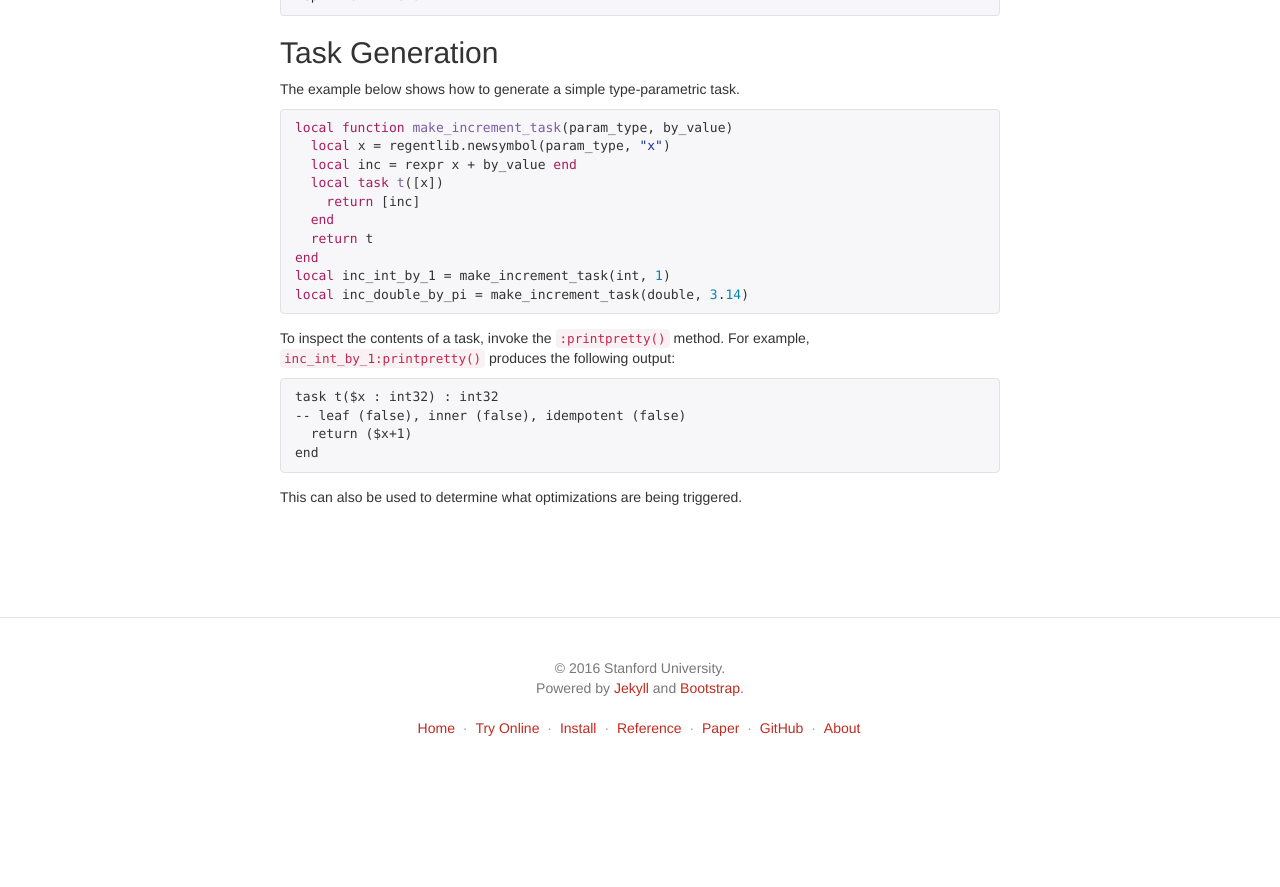
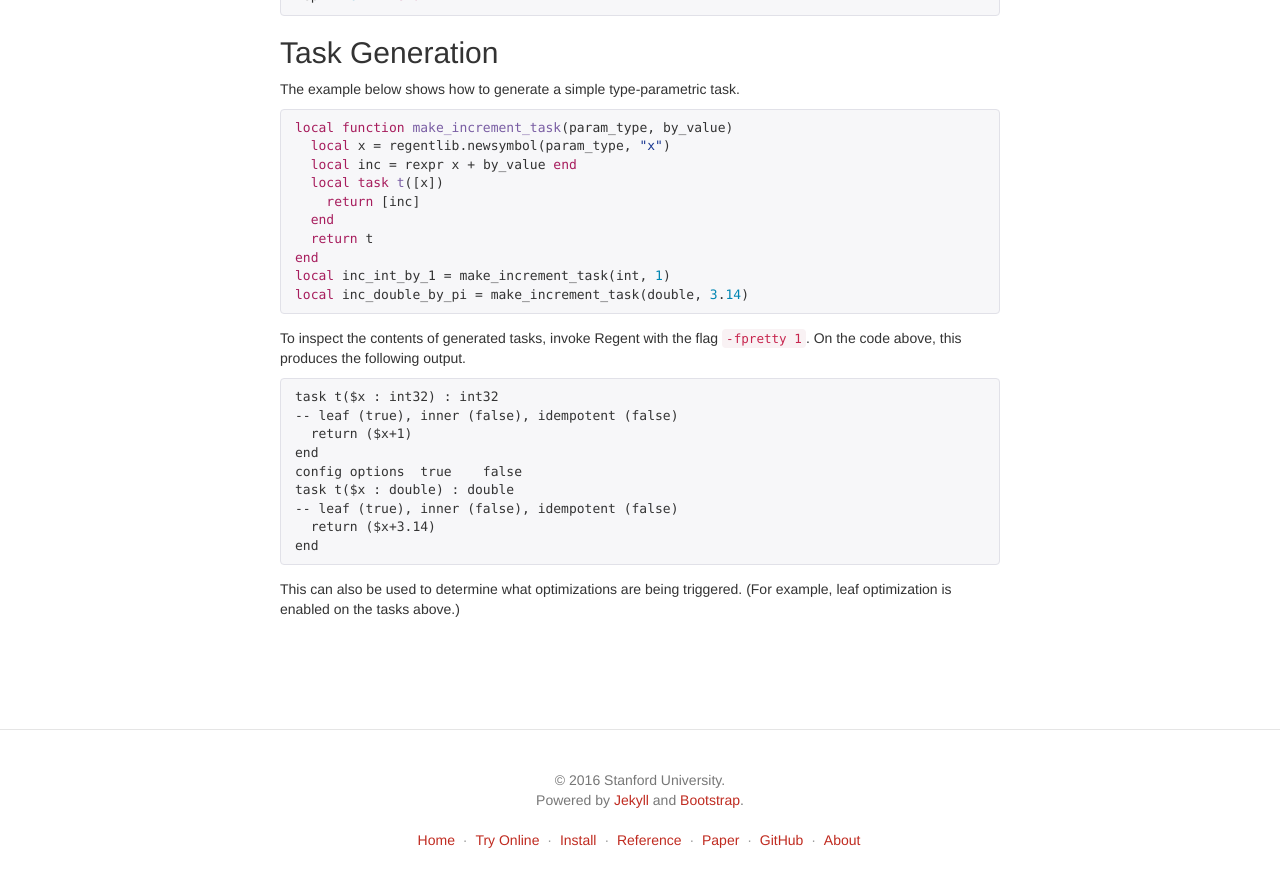
Before and after one commit to StanfordLegion/regent-lang.org, a Jekyll site: the page built from reference.md, in a window 1280 px wide and 900 px high, scrolled down 6454 px. Shown: the top 887 px of the window. Built offline with Jekyll 4.4.1, drawn with Linux system fonts in a browser that asks for light colours; nearby versions of some CDN libraries; before the commit the page ends 7242 px from its top, so only the background shows below that.

Commit message:
Revise pretty-print instructions.

```diff
--- a/reference.md
+++ b/reference.md
@@ -432,16 +432,22 @@ local inc_int_by_1 = make_increment_task(int, 1)
 local inc_double_by_pi = make_increment_task(double, 3.14)
 {% endhighlight %}
 
-To inspect the contents of a task, invoke the `:printpretty()`
-method. For example, `inc_int_by_1:printpretty()` produces the
-following output:
+To inspect the contents of generated tasks, invoke Regent with the
+flag `-fpretty 1`. On the code above, this produces the following
+output.
 
 {% highlight text %}
 task t($x : int32) : int32
--- leaf (false), inner (false), idempotent (false)
+-- leaf (true), inner (false), idempotent (false)
   return ($x+1)
+end
+config options  true    false
+task t($x : double) : double
+-- leaf (true), inner (false), idempotent (false)
+  return ($x+3.14)
 end
 {% endhighlight %}
 
 This can also be used to determine what optimizations are being
-triggered.
+triggered. (For example, leaf optimization is enabled on the tasks
+above.)
```
